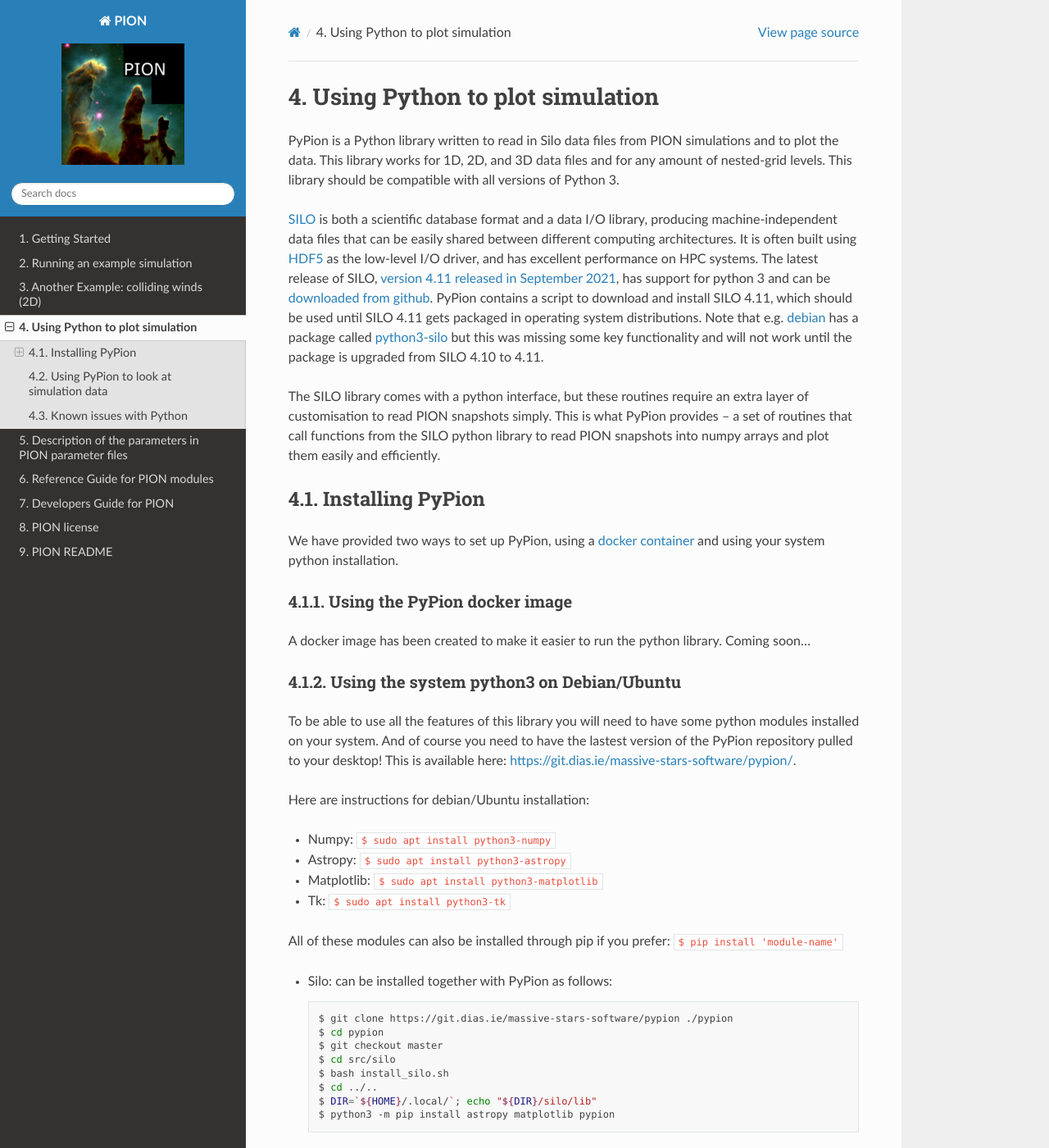
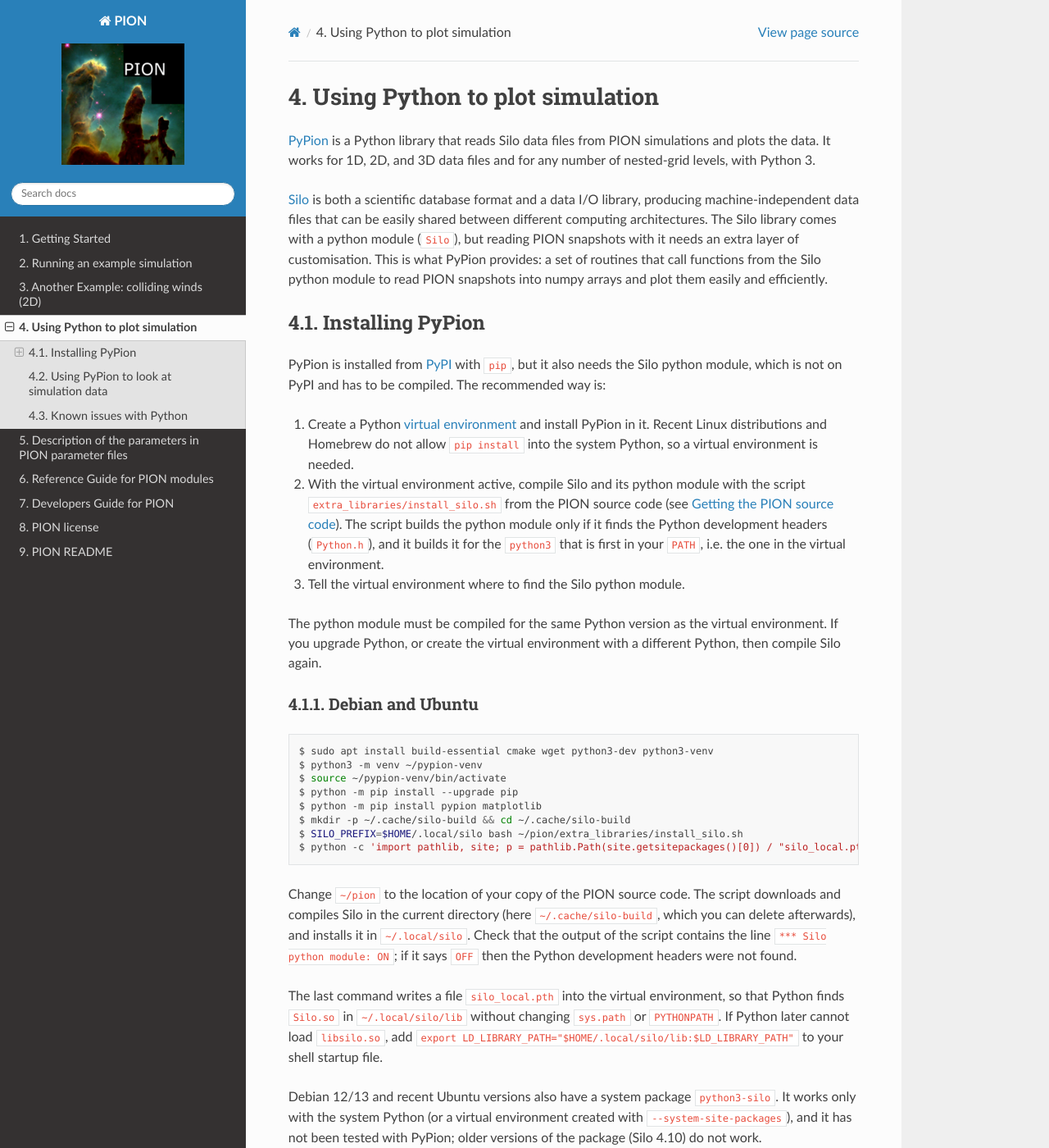
Before and after one commit to jmackey-astro/pion-docs, a Sphinx documentation site: the page built from docs/python.rst, in a window 1280 px wide and 1400 px high. Shown: the whole window at 82% size. Built offline with Sphinx 7.4.7 and the Read the Docs theme 3.1.0, drawn with Linux system fonts in a browser that asks for light colours; some of the changed text lies outside the part shown.

Commit message:
Update PyPion and Silo python module installation (#12)
- PyPion is now at https://github.com/greensh16/PyPion (and on PyPI).
- Install PyPion in a virtual environment, build the Silo python module
  with PION's extra_libraries/install_silo.sh (Silo 4.12.1), and register
  it in the venv with a .pth file.  Instructions for Debian/Ubuntu and
  macOS, and a check that the installation works.
- Remove the Docker placeholder, git.dias.ie links and sys.path hacks.
- Fix the matplotlib snippets in Known issues (Agg backend before pyplot,
  MatplotlibDeprecationWarning), and add errors from a missing or
  mismatched Silo.so.

Co-authored-by: Claude Opus 5.5

```diff
--- a/docs/python.rst
+++ b/docs/python.rst
@@ -3,16 +3,12 @@
 Using Python to plot simulation
 =========================================
 
-PyPion is a Python library written to read in Silo data files from PION simulations and to plot the data. This library works for 1D, 2D, and 3D data files and for any amount of nested-grid levels.
-This library should be compatible with all versions of Python 3.
+`PyPion <https://github.com/greensh16/PyPion>`_ is a Python library that reads Silo data files from PION simulations and plots the data.
+It works for 1D, 2D, and 3D data files and for any number of nested-grid levels, with Python 3.
 
-`SILO <https://wci.llnl.gov/simulation/computer-codes/silo>`_ is both a scientific database format and a data I/O library, producing machine-independent data files that can be easily shared between different computing architectures.  It is often built using `HDF5 <https://www.hdfgroup.org/HDF5/>`_ as the low-level I/O driver, and has excellent performance on HPC systems.
-The latest release of SILO, `version 4.11 released in September 2021 <https://github.com/markcmiller86/silo-issues/wiki/4.11-Release-Notes-September,-2021>`_, has support for python 3 and can be `downloaded from github <https://github.com/LLNL/Silo/releases/tag/v4.11>`_.
-PyPion contains a script to download and install SILO 4.11, which should be used until SILO 4.11 gets packaged in operating system distributions.
-Note that e.g. `debian <https://www.debian.org>`_ has a package called `python3-silo <https://packages.debian.org/bullseye/python3-silo>`_ but this was missing some key functionality and will not work until the package is upgraded from SILO 4.10 to 4.11.
-
-The SILO library comes with a python interface, but these routines require an extra layer of customisation to read PION snapshots simply.
-This is what PyPion provides -- a set of routines that call functions from the SILO python library to read PION snapshots into numpy arrays and plot them easily and efficiently.
+`Silo <https://github.com/LLNL/Silo>`_ is both a scientific database format and a data I/O library, producing machine-independent data files that can be easily shared between different computing architectures.
+The Silo library comes with a python module (``Silo``), but reading PION snapshots with it needs an extra layer of customisation.
+This is what PyPion provides: a set of routines that call functions from the Silo python module to read PION snapshots into numpy arrays and plot them easily and efficiently.
 
 
 .. _install_python:
@@ -20,67 +16,71 @@ This is what PyPion provides -- a set of routines that call functions from the S
 Installing PyPion
 ----------------------------------
 
-We have provided two ways to set up PyPion, using a `docker container <https://www.docker.com/>`_ and using your system python installation.
+PyPion is installed from `PyPI <https://pypi.org/project/pypion/>`_ with ``pip``, but it also needs the Silo python module, which is not on PyPI and has to be compiled.
+The recommended way is:
 
-.. _docker_usage:
+1. Create a Python `virtual environment <https://docs.python.org/3/library/venv.html>`_ and install PyPion in it.  Recent Linux distributions and Homebrew do not allow ``pip install`` into the system Python, so a virtual environment is needed.
+2. With the virtual environment active, compile Silo and its python module with the script ``extra_libraries/install_silo.sh`` from the PION source code (see :ref:`getting-pion`).  The script builds the python module only if it finds the Python development headers (``Python.h``), and it builds it for the ``python3`` that is first in your ``PATH``, i.e. the one in the virtual environment.
+3. Tell the virtual environment where to find the Silo python module.
 
-Using the PyPion docker image
-^^^^^^^^^^^^^^^^^^^^^^^^^^^^^^
+The python module must be compiled for the same Python version as the virtual environment.
+If you upgrade Python, or create the virtual environment with a different Python, then compile Silo again.
 
-A docker image has been created to make it easier to run the python library.  Coming soon...
-
-
-Using the system python3 on Debian/Ubuntu
+Debian and Ubuntu
 ^^^^^^^^^^^^^^^^^^^^^^^^^^^^^^^^^^^^^^^^^^
 
-To be able to use all the features of this library you will need to have some python modules installed on your system.
-And of course you need to have the lastest version of the PyPion repository pulled to your desktop!
-This is available here: `https://git.dias.ie/massive-stars-software/pypion/ <https://git.dias.ie/massive-stars-software/pypion/>`_.
+.. code-block:: bash
 
-Here are instructions for debian/Ubuntu installation:
+  $ sudo apt install build-essential cmake wget python3-dev python3-venv
+  $ python3 -m venv ~/pypion-venv
+  $ source ~/pypion-venv/bin/activate
+  $ python -m pip install --upgrade pip
+  $ python -m pip install pypion matplotlib
+  $ mkdir -p ~/.cache/silo-build && cd ~/.cache/silo-build
+  $ SILO_PREFIX=$HOME/.local/silo bash ~/pion/extra_libraries/install_silo.sh
+  $ python -c 'import pathlib, site; p = pathlib.Path(site.getsitepackages()[0]) / "silo_local.pth"; p.write_text(str(pathlib.Path.home() / ".local/silo/lib") + "\n"); print(p)'
 
-+ Numpy: :code:`$ sudo apt install python3-numpy`
-+ Astropy: :code:`$ sudo apt install python3-astropy`
-+ Matplotlib: :code:`$ sudo apt install python3-matplotlib`
-+ Tk: :code:`$ sudo apt install python3-tk`
+Change ``~/pion`` to the location of your copy of the PION source code.
+The script downloads and compiles Silo in the current directory (here ``~/.cache/silo-build``, which you can delete afterwards), and installs it in ``~/.local/silo``.
+Check that the output of the script contains the line ``*** Silo python module: ON``; if it says ``OFF`` then the Python development headers were not found.
 
-All of these modules can also be installed through pip if you prefer: :code:`$ pip install 'module-name'`
+The last command writes a file ``silo_local.pth`` into the virtual environment, so that Python finds ``Silo.so`` in ``~/.local/silo/lib`` without changing ``sys.path`` or ``PYTHONPATH``.
+If Python later cannot load ``libsilo.so``, add ``export LD_LIBRARY_PATH="$HOME/.local/silo/lib:$LD_LIBRARY_PATH"`` to your shell startup file.
 
-+ Silo:  can be installed together with PyPion as follows:
+Debian 12/13 and recent Ubuntu versions also have a system package ``python3-silo``.
+It works only with the system Python (or a virtual environment created with ``--system-site-packages``), and it has not been tested with PyPion; older versions of the package (Silo 4.10) do not work.
 
-  .. code-block:: bash
-
-    $ git clone https://git.dias.ie/massive-stars-software/pypion ./pypion
-    $ cd pypion
-    $ git checkout master
-    $ cd src/silo
-    $ bash install_silo.sh
-    $ cd ../..
-    $ DIR=`${HOME}/.local/`; echo "${DIR}/silo/lib"
-    $ python3 -m pip install astropy matplotlib pypion
-
-
-Now the Silo library is in ``${HOME}/.local/silo/lib`` and the PyPion library can be imported like any other python package.
-
-Note that this has only been tested on debian 11 / Ubuntu 20 systems, and may not work directly for you on other systems.
-
-
-Using the system python3 on OS X
+macOS
 ^^^^^^^^^^^^^^^^^^^^^^^^^^^^^^^^^
 
-  .. code-block:: bash
+Install Apple's command-line tools and `Homebrew <https://brew.sh/>`_ as described in :ref:`compile-macos`, and then:
 
-    $ brew install python numpy git wget gcc cmake
-    $ git clone https://git.dias.ie/compastro/pion_python.git ./pypion
-    $ cd pypion
-    $ git checkout master
-    $ cd src/silo
-    $ bash install_silo.sh
-    $ cd ../..
-    $ DIR=`${HOME}/.local/`; echo "${DIR}/silo/lib"
-    $ python3 -m pip install astropy matplotlib pypion
+.. code-block:: bash
 
-Now the Silo library is in ``${HOME}/.local/silo/lib`` and the PyPion library should be installed via pip.
+  $ brew install python3 cmake wget
+  $ python3 -m venv ~/pypion-venv
+  $ source ~/pypion-venv/bin/activate
+  $ python -m pip install --upgrade pip
+  $ python -m pip install pypion matplotlib
+  $ mkdir -p ~/.cache/silo-build && cd ~/.cache/silo-build
+  $ bash ~/pion/extra_libraries/install_silo.sh
+  $ python -c 'import pathlib, site; p = pathlib.Path(site.getsitepackages()[0]) / "silo_local.pth"; p.write_text(str(pathlib.Path.home() / ".local/silo/lib") + "\n"); print(p)'
+
+On macOS the script installs Silo in ``~/.local/silo``, which is the same library that PION uses (see :ref:`compile-macos`), so you only need one copy.
+If you already compiled Silo for PION with the Homebrew ``python3``, and ``~/.local/silo/lib/Silo.so`` exists, then you can skip the ``install_silo.sh`` step.
+
+On Apple Silicon Macs, make sure that Homebrew, Python and the terminal are all native (``arm64``), not running under Rosetta: ``uname -m`` and ``python3 -c "import platform; print(platform.machine())"`` should both print ``arm64``.
+
+Check the installation
+^^^^^^^^^^^^^^^^^^^^^^^^^^^^^^^^^
+
+With the virtual environment active, this should print the location of ``Silo.so`` without errors:
+
+.. code-block:: bash
+
+  $ python -c "import Silo; from pypion.ReadData import ReadData; print(Silo.__file__)"
+
+Activate the virtual environment (``source ~/pypion-venv/bin/activate``) every time you open a new terminal to use PyPion.
 
 
 .. _use_python:
@@ -112,12 +112,11 @@ Make sure to edit the ``base_path`` variable on line 9 appropriately before tryi
 
 
   We import the PyPion library, here using ``ReadData`` module which inherits from the ``SiloHeader_data`` module.  One could also import the ``Plotting_Classes`` module for some higher level functions.
-  You may need to add the path to the ``Silo.a`` library, for example see below (although you will need to modify the paths):
+  If you installed the Silo python module as described in :ref:`install_python`, Python finds it automatically.
+  Otherwise you need to add the directory containing ``Silo.so`` to the python path first, with e.g. ``sys.path.insert(0, "/path/to/silo/lib")``.
 
     .. code-block:: python
 
-      import sys
-      sys.path.insert(0,"/Users/jm/.local/silo/lib")
       from pypion.ReadData import ReadData
 
 
@@ -163,7 +162,7 @@ Make sure to edit the ``base_path`` variable on line 9 appropriately before tryi
       plt.show()
 
 
-These are the basics you'll need to plot the simulation data; if you need to do other things like adding a colorbar or reflecting the data about the x-axis then see the Plotting_Classes.py script in the `PyPion repository  <https://git.dias.ie/massive-stars-software/pypion/>`_.
+These are the basics you'll need to plot the simulation data; if you need to do other things like adding a colorbar or reflecting the data about the x-axis then see the Plotting_Classes.py script in the `PyPion repository <https://github.com/greensh16/PyPion>`_.
 Here is an example script that makes the same plot as above, but now using the Plotting_Classes.py routines: :download:`plot_pypion2.py <build_scripts/plot_pypion2.py>`.
 
 
@@ -174,16 +173,19 @@ Known issues with Python
 
 There are a couple known issues with the python library.
 
-+ If you want to run this library over ssh and don't have an x-server then you will need to add this piece of code after you import matlotlib:
++ If you run PyPion over ssh without an X server, or in a batch job, use a non-interactive matplotlib backend and save figures with ``plt.savefig()`` instead of ``plt.show()``.  Set the backend before importing ``matplotlib.pyplot``:
 
   .. code-block:: python
 
+      import matplotlib
       matplotlib.use('Agg')
+      import matplotlib.pyplot as plt
 
-
-+ To stop python from printing deprecation warnings to the screen then add the following when importing modules:
++ To stop python from printing matplotlib deprecation warnings to the screen, add the following after importing matplotlib:
 
   .. code-block:: python
 
       import warnings
-      warnings.filterwarnings("ignore", category=matplotlib.cbook.mplDeprecation)
+      warnings.filterwarnings("ignore", category=matplotlib.MatplotlibDeprecationWarning)
+
++ ``ImportError: No module named Silo`` or ``ModuleNotFoundError: No module named 'Silo'`` means that Python cannot find ``Silo.so``: check that the virtual environment is active and that ``silo_local.pth`` points to the directory containing ``Silo.so`` (see :ref:`install_python`).  An error about an undefined symbol or a wrong architecture means that ``Silo.so`` was compiled for a different Python version or architecture, and needs to be compiled again.
```
